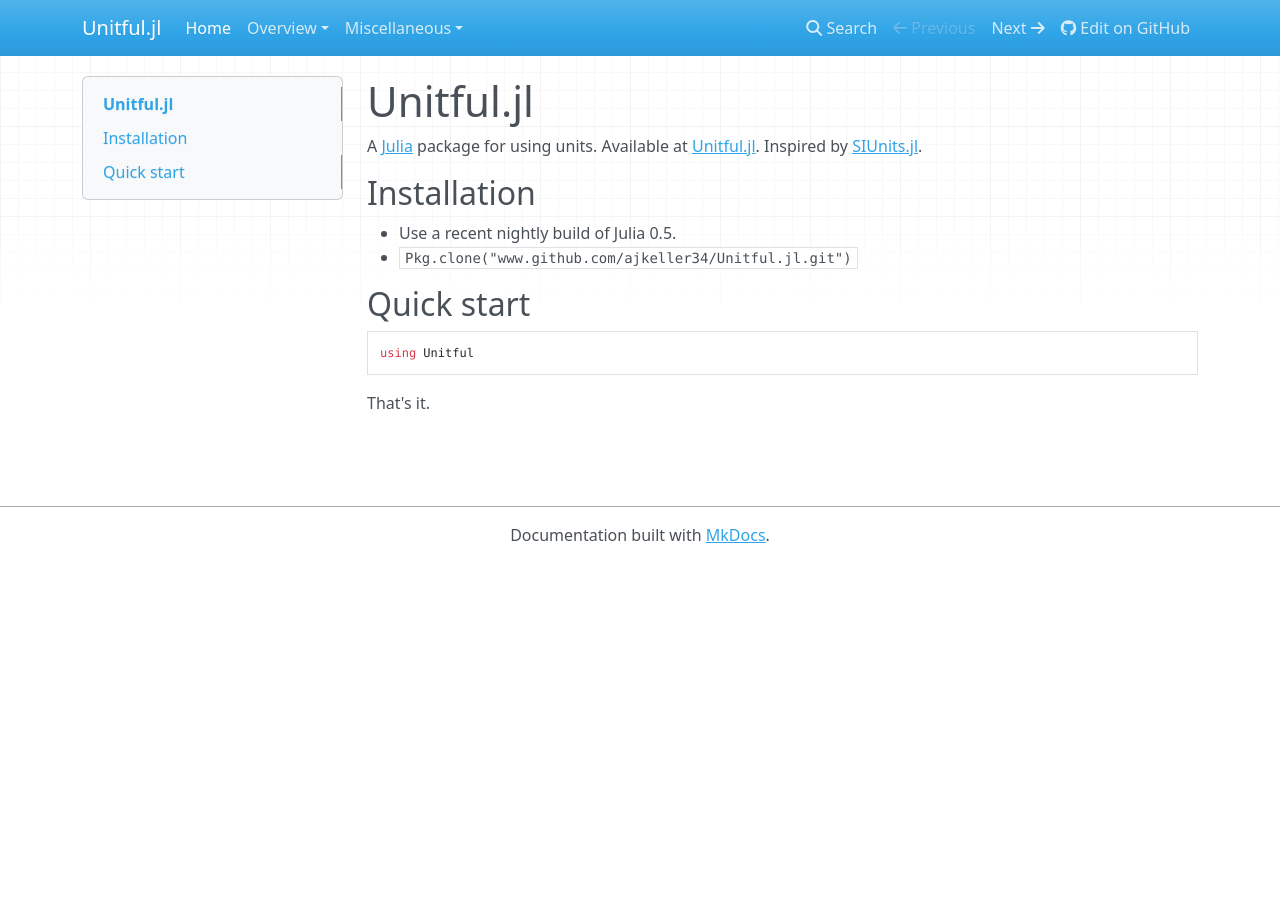
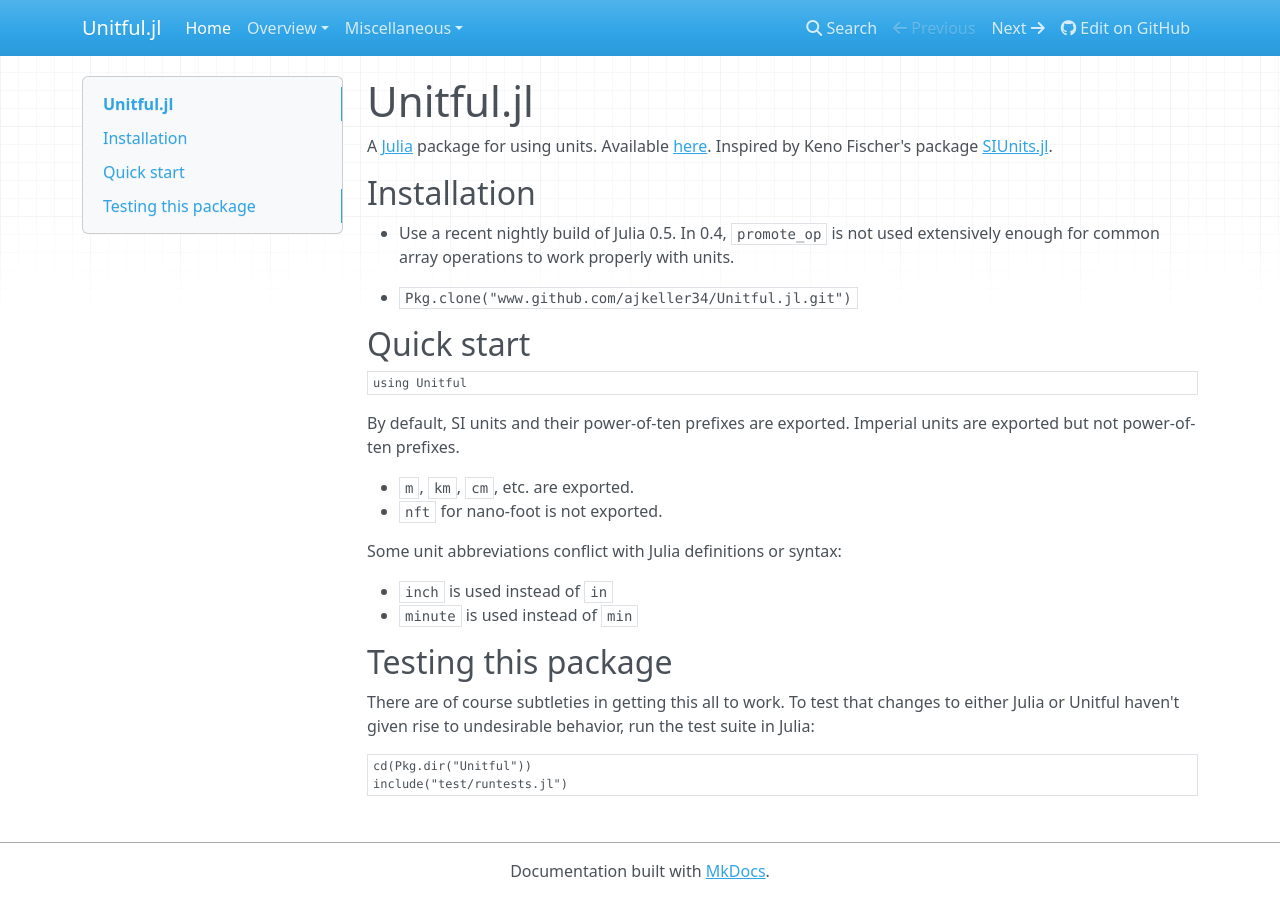
Before and after one commit to PainterQubits/Unitful.jl, an MkDocs documentation site: the page built from docs/index.md, in a window 1280 px wide. Built offline with MkDocs 1.6.1, drawn with Linux system fonts in a browser that asks for light colours; nearby versions of some CDN libraries; old or Windows-style settings are respelled for this version of MkDocs.

````diff
--- a/docs/design.md
+++ b/docs/design.md
@@ -1,3 +1,13 @@
 # Design
 
-a
+We want to support not only SI units but also any other unit system. We also
+want to minimize or in some cases eliminate the run-time penalty of units.
+There should be facilities for dimensional analysis.
+Finally, all this should integrate easily with the usual mathematical operations
+and collections that are found in Julia base.
+
+Some considerations:
+
+- We can in principle add quantities with the same dimension (`m [L] + ft [L]`)
+- Note that dimensions cannot be determined by exponents: `ft^2` is an area, but so is `acre^1`.
+- To avoid overflow issues, we should keep prefixes with units (e.g. `nm` or `km`)
--- a/docs/implementation.md
+++ b/docs/implementation.md
@@ -1,3 +1,36 @@
 # Implementation
 
-a
+## A view from 30000 feet
+#### (or 9144 meters)
+
+We make an immutable `UnitDatum` that stores a base unit (expressed a bits type
+generated by an `@enum`), a rational exponent, and a prefix. We don't allow
+arbitrary floating point exponents of units because they probably aren't very useful.
+
+We define the immutable singleton `UnitData{T}`, where `T` is always a tuple
+of `UnitDatum` (variable number of arguments). Usually, the user interacts
+only with `UnitData{T}` objects, not `UnitDatum`.
+
+We define methods `dimension` that turn, for example, `acre^2` into `[L]^4`.
+
+We define unitful quantities `Quantity{T<:Real, Units}` where `Units` is
+a type `UnitData{T}`. In this way, staged functions can be used to offload
+as much of the unit computation to compile-time as is possible.
+
+## Discussion
+
+- If there is a need for complex numbers to have units, please implement that
+and submit a PR, adding tests where appropriate.
+
+- [SIUnits issue 18](https://github.com/Keno/SIUnits.jl/issues/18): Some discussion
+regarding how to define `one(x)` and `zero(x)` for quantities with units. Right now
+I have it returning units. The problem is that we would all want `one(x)` to behave
+differently depending on if we are adding one or requesting multiplicative identity.
+I override some of range.jl in this package and in doing so find that the former
+is more useful, for my purposes anyway.
+
+## To do
+
+- How to handle cases where there is an exact conversion between two
+non-SI units? Right now if we convert 12 inches to feet there is an epsilon
+error from some floating-point math.
--- a/docs/index.md
+++ b/docs/index.md
@@ -1,40 +1,43 @@
 Unitful.jl
 ============
 
-A [Julia](http://julialang.org) package for using units. Available at
-[Unitful.jl](https://github.com/ajkeller34/Unitful.jl). Inspired by
-[SIUnits.jl](https://github.com/keno/SIUnits.jl).
+A [Julia](http://julialang.org) package for using units. Available
+[here](https://github.com/ajkeller34/Unitful.jl). Inspired by Keno Fischer's
+package [SIUnits.jl](https://github.com/keno/SIUnits.jl).
 
 Installation
 ------------
 
-+ Use a recent nightly build of Julia 0.5.
++ Use a recent nightly build of Julia 0.5. In 0.4, `promote_op` is not used
+extensively enough for common array operations to work properly with units.
+
 + `Pkg.clone("www.github.com/ajkeller34/Unitful.jl.git")`
 
 Quick start
 -----------
 
-```
+```jl
 using Unitful
 ```
 
-That's it.
-<!--
-Building this documentation
----------------------------
-In a fresh instance of Julia:
+By default, SI units and their power-of-ten prefixes are exported. Imperial units
+are exported but not power-of-ten prefixes.
+
+- `m`, `km`, `cm`, etc. are exported.
+- `nft` for nano-foot is not exported.
+
+Some unit abbreviations conflict with Julia definitions or syntax:
+
+- `inch` is used instead of `in`
+- `minute` is used instead of `min`
+
+Testing this package
+--------------------
+
+There are of course subtleties in getting this all to work. To test that
+changes to either Julia or Unitful haven't given rise to undesirable behavior,
+run the test suite in Julia:
+```jl
+cd(Pkg.dir("Unitful"))
+include("test/runtests.jl")
 ```
-include(joinpath(Pkg.dir("Unitful"),"docs/build.jl"))
-```
-
-To process with mkdocs, run the following in the Unitful pkg. directory:
-```
-mkdocs build --clean
-```
-
-To serve locally or publish to GitHub, run either of the following in the Unitful pkg. directory:
-
-```
-mkdocs serve
-mkdocs gh-deploy --clean
-``` -->
````
Also changed, not shown: 2 other files.
